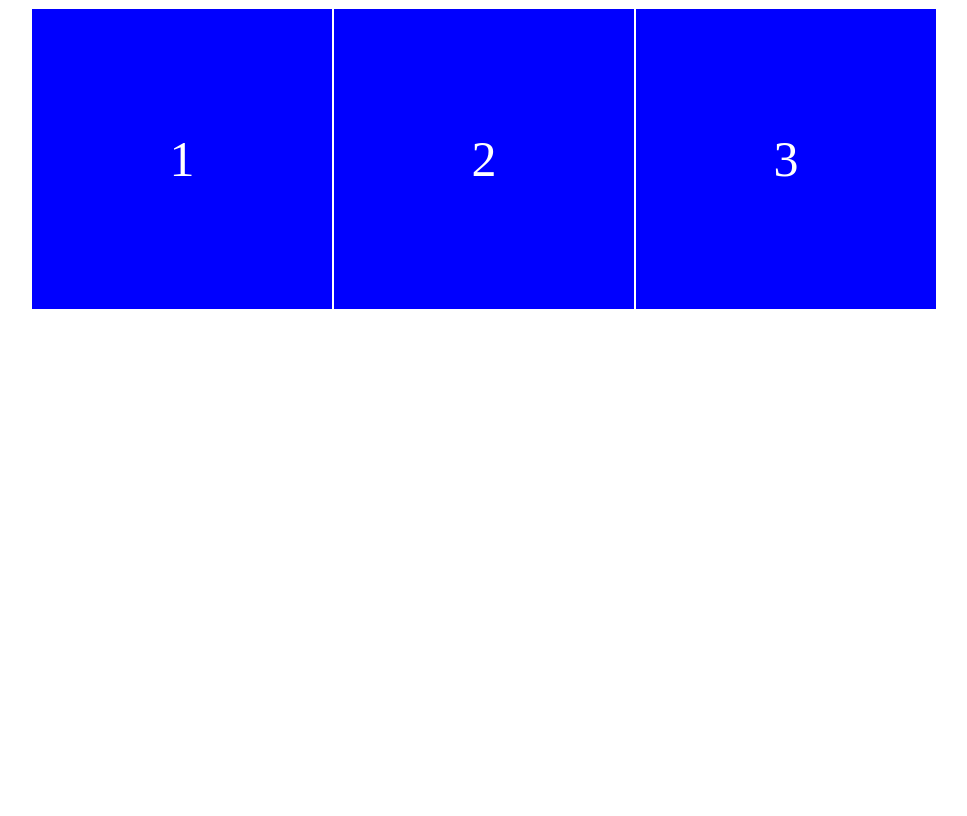
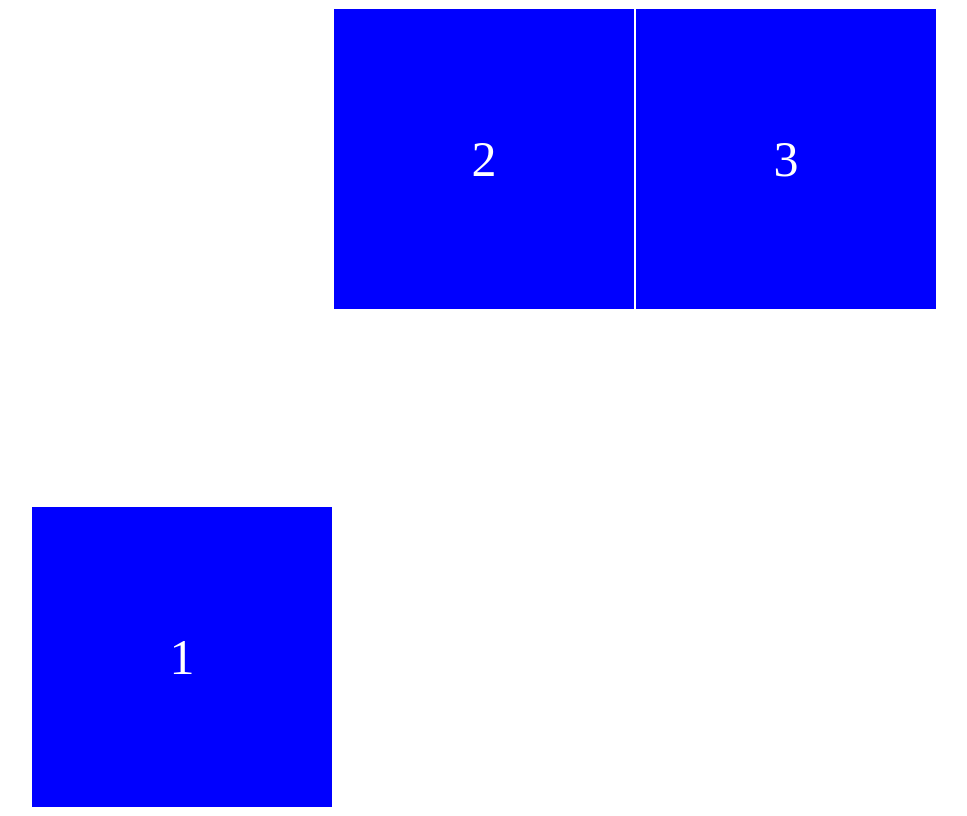
Before and after one commit to hmy0015/likelion_study_gitfth, a plain HTML site: page Day4_Flex_CSS_Grid/flexbox.html in a window 1280 px wide. Shown: the whole page, without its empty margins (156-1123 px from the left). Drawn offline with Linux system fonts and the light colour scheme.

Commit message:
#1.4 Align Self and Flexbox Conclusions

```diff
--- a/Day4_Flex_CSS_Grid/flexbox.html
+++ b/Day4_Flex_CSS_Grid/flexbox.html
@@ -25,6 +25,10 @@
             color: white;
             font-size: 50px;
         }
+
+        .box:first-child {
+            align-self: flex-end; /* 하나의 아이템만 이동 */
+        }
     </style>
 </head>
 
```
